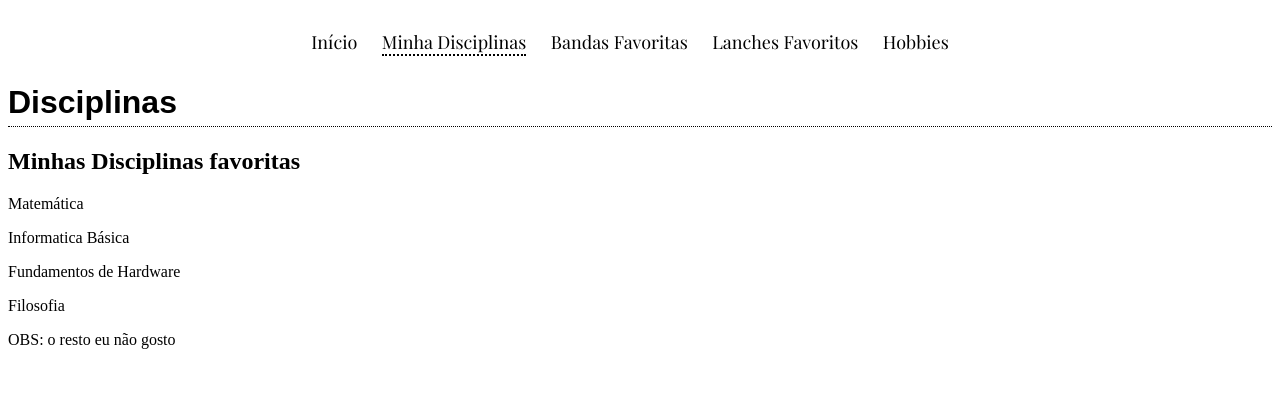
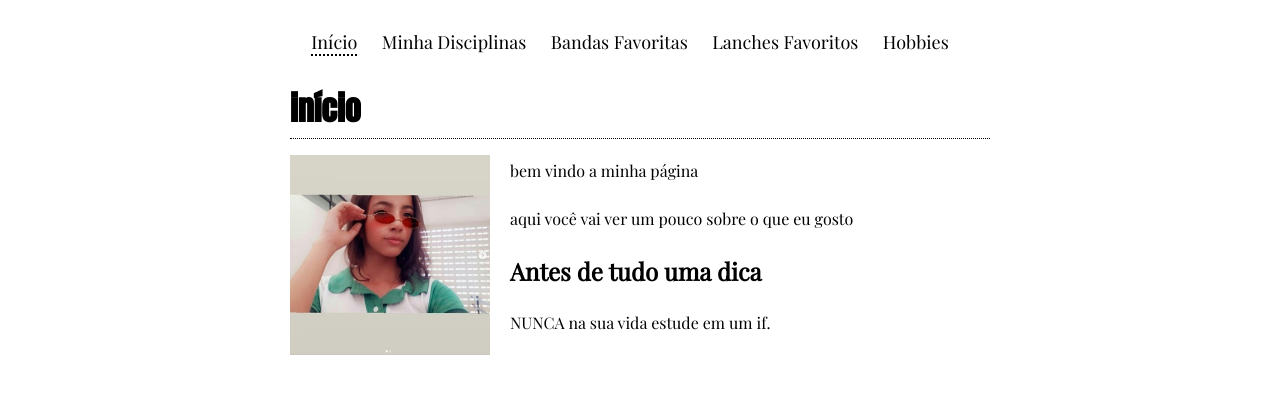
Before and after one commit to beatrizctsa/beatrizctsa.github.io, a plain HTML site: page diciplinas.html in a window 1280 px wide. Drawn offline with nearby package versions, Linux system fonts and the light colour scheme; a script that the page names is missing.

Commit message:
Update diciplinas.html

```diff
--- a/diciplinas.html
+++ b/diciplinas.html
@@ -6,33 +6,31 @@
     <title>repl.it</title>
     <link href="style.css" rel="stylesheet" type="text/css" />
     <link href="https://fonts.googleapis.com/css?family=Playfair+Display&display=swap" rel="stylesheet">
+    <link href="https://fonts.googleapis.com/css?family=Anton&display=swap" rel="stylesheet">
   </head>
   <body>
     <script src="script.js"></script>
-    <div class="menu">
-      <a href="início.html">Início</a>
-      <a href="disciplinas.html" class="selecionado">Minha Disciplinas</a>
+    <div class="menu largura">
+      <a href="início.html"class="selecionado">Início</a>
+      <a href="disciplinas.html">Minha Disciplinas</a>
       <a href="bandas.html">Bandas Favoritas</a>
       <a href="lanches.html">Lanches Favoritos</a>
       <a href="hobbies.html">Hobbies</a>
     </div>
-    <h1>Disciplinas</h1>
-    <h2>
-      Minhas Disciplinas favoritas
-    </h2>
-    <p>
-      Matemática
-    </p>
-    <p>
-      Informatica Básica
-    </p>
-    <p>
-      Fundamentos de Hardware
-    </p>
-    <p>Filosofia</p>
-    <p>
-       OBS: o resto eu não gosto
-    </p>
-
+    <h1 class="largura">início</h1>
+    <div class="largura conteudo">
+      <img src="bia.png" width="200px" class="img-principal" alt="">
+      <p>
+        bem vindo a minha página
+       <p>
+      <p>
+      aqui você vai ver um pouco sobre o que eu gosto</p>
+      <h2>
+        Antes de tudo uma dica
+      </h2>
+      <p>
+        NUNCA na sua vida estude em um if.
+      </p>
+    </div>
   </body>
 </html>
```
